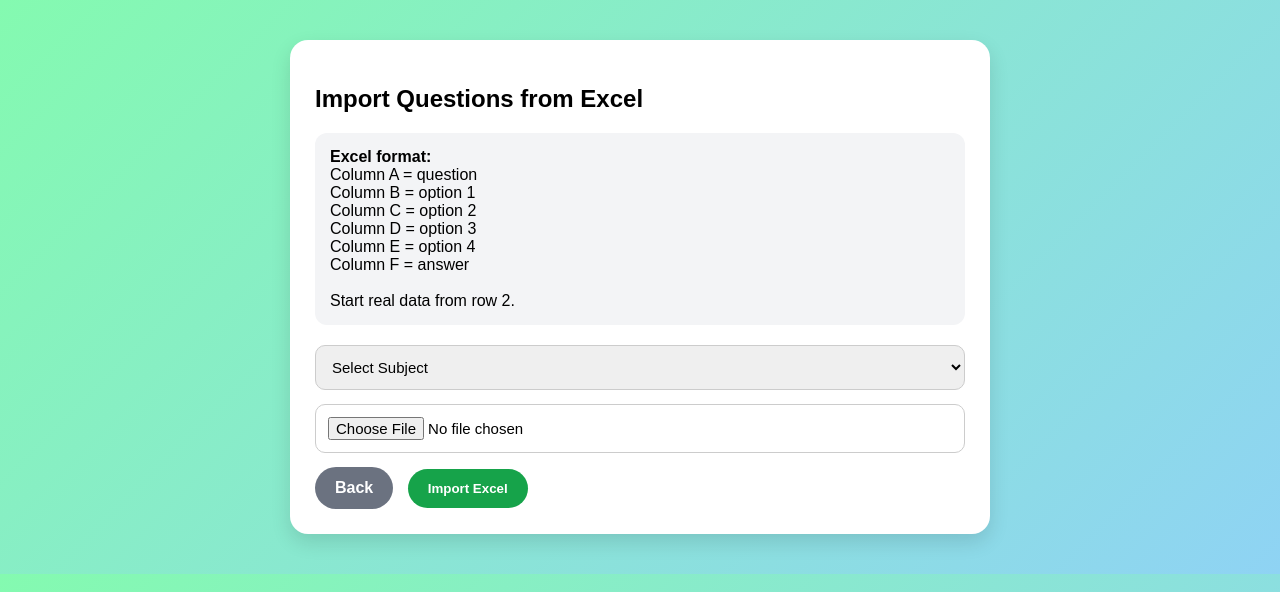
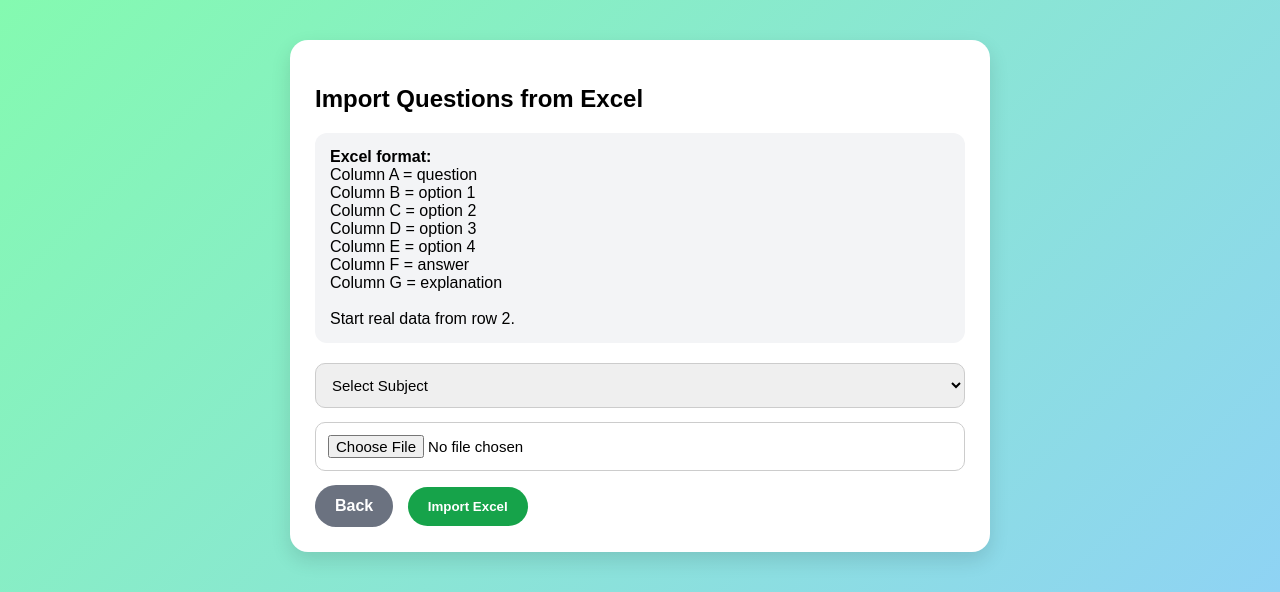
Before and after one commit to ifelodun/Ifelodun-Cbt-Futa-questions, a Flask app: page /import_excel in a window 1280 px wide. Shown: the top 592 px of the page. Run offline with Flask 3, Linux system fonts and the light colour scheme; the visitor is signed in with stand-in values (Sample User, id 1); data that the repository does not hold is empty.

Commit message:
Update import_excel.html

```diff
--- a/templates/import_excel.html
+++ b/templates/import_excel.html
@@ -62,7 +62,8 @@
             Column C = option 2<br>
             Column D = option 3<br>
             Column E = option 4<br>
-            Column F = answer<br><br>
+            Column F = answer<br>
+            Column G = explanation<br><br>
             Start real data from row 2.
         </div>
 
```
